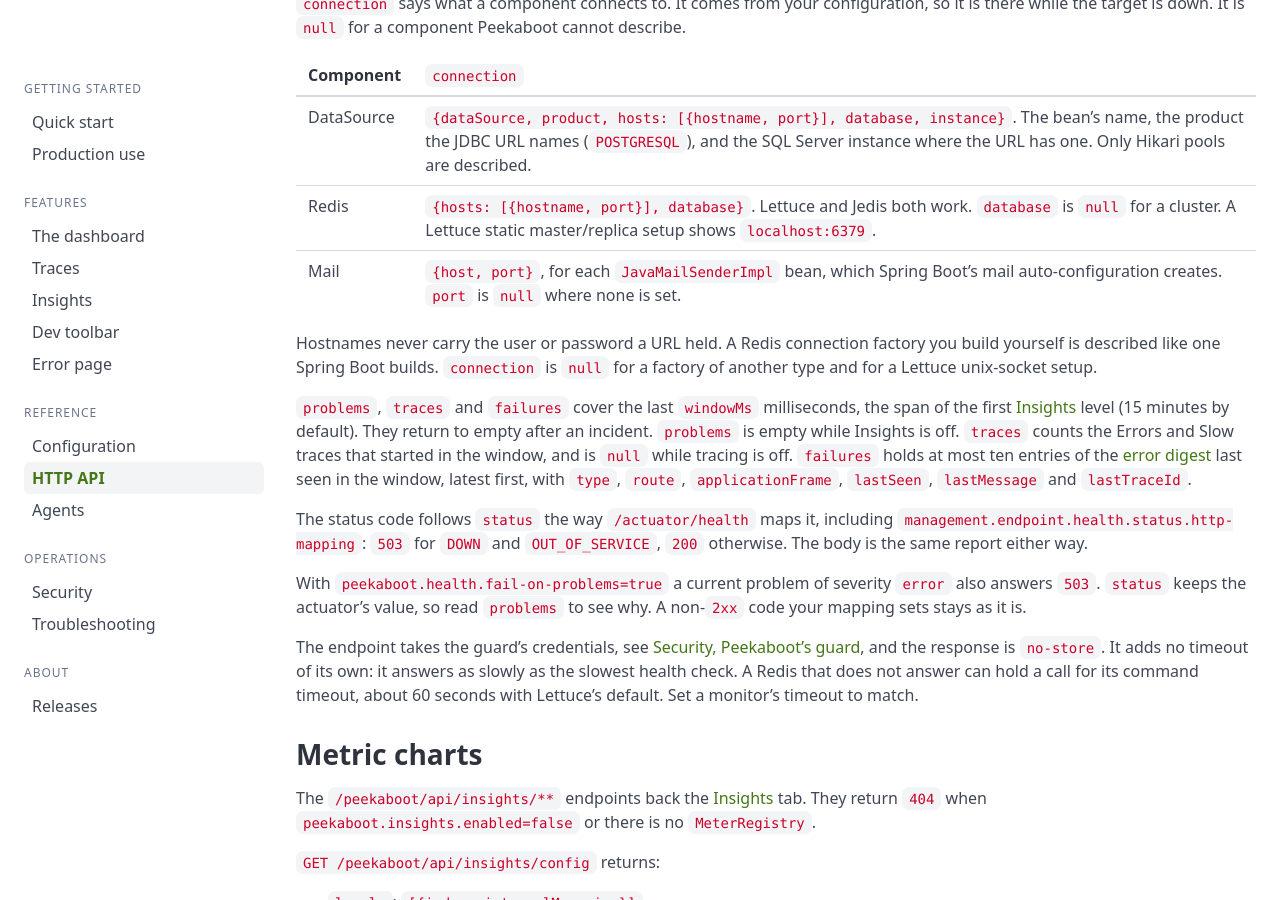
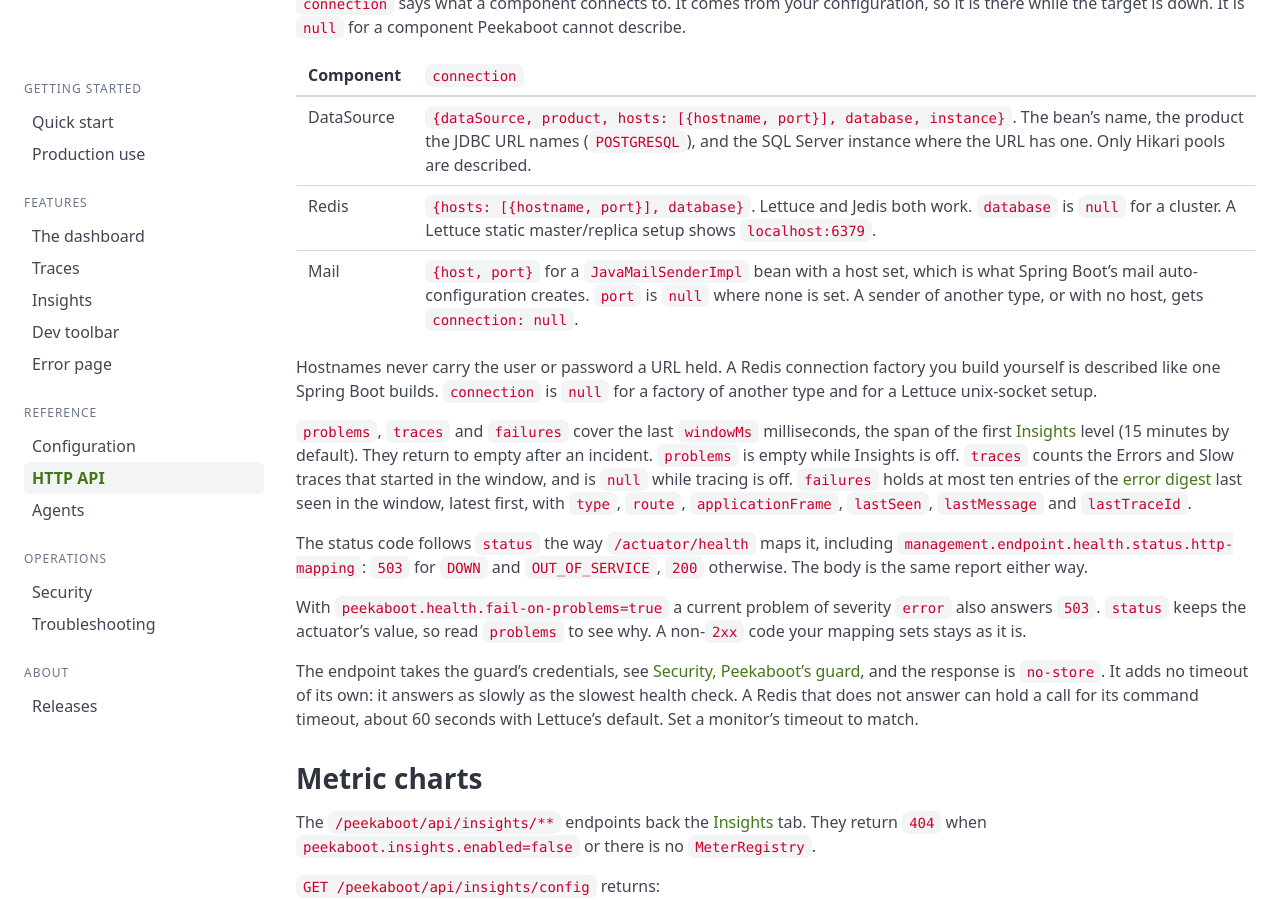
Before and after one commit to peekaboot-org/peekaboot-org.github.io, a Jekyll site: the page built from docs/api.md, in a window 1280 px wide and 900 px high, scrolled down 14577 px. Built offline with Jekyll 4.4.1, drawn with Linux system fonts in a browser that asks for light colours.

Commit message:
docs: state when mail has a connection

```diff
--- a/docs/api.md
+++ b/docs/api.md
@@ -547,7 +547,7 @@ while the target is down. It is `null` for a component Peekaboot cannot describe
 |---|---|
 | DataSource | `{dataSource, product, hosts: [{hostname, port}], database, instance}`. The bean's name, the product the JDBC URL names (`POSTGRESQL`), and the SQL Server instance where the URL has one. Only Hikari pools are described. |
 | Redis | `{hosts: [{hostname, port}], database}`. Lettuce and Jedis both work. `database` is `null` for a cluster. A Lettuce static master/replica setup shows `localhost:6379`. |
-| Mail | `{host, port}`, for each `JavaMailSenderImpl` bean, which Spring Boot's mail auto-configuration creates. `port` is `null` where none is set. |
+| Mail | `{host, port}` for a `JavaMailSenderImpl` bean with a host set, which is what Spring Boot's mail auto-configuration creates. `port` is `null` where none is set. A sender of another type, or with no host, gets `connection: null`. |
 
 Hostnames never carry the user or password a URL held. A Redis connection factory you build
 yourself is described like one Spring Boot builds. `connection` is `null` for a factory of
```
